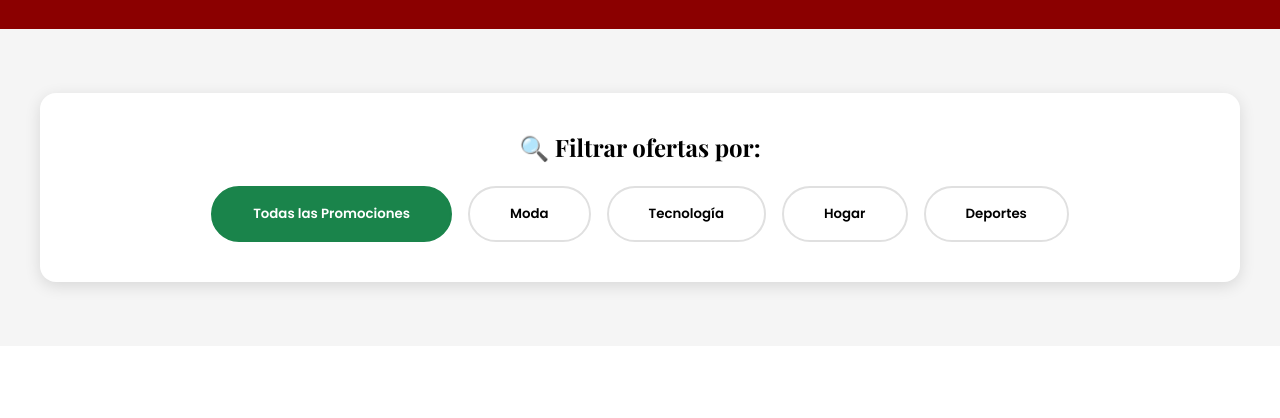
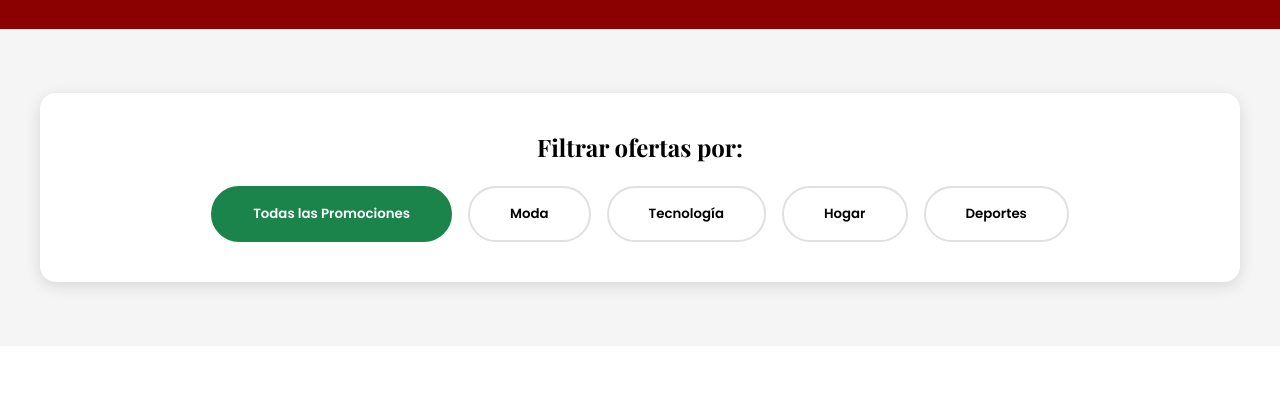
Before and after one commit to carorajcic/tp-integrador-galeria-uade, a plain HTML site: page ofertas.html in a window 1280 px wide. Shown: the part 192-610 px from the top of the page. Drawn offline with nearby package versions, Linux system fonts and the light colour scheme.

Commit message:
update ofertas

```diff
--- a/ofertas.html
+++ b/ofertas.html
@@ -52,7 +52,7 @@
         <section class="filtros-section">
             <div class="container">
                 <div class="filtros-container">
-                    <h3>🔍 Filtrar ofertas por:</h3>
+                    <h3>Filtrar ofertas por:</h3>
                     <div class="filtros-buttons">
                         <button class="filtro-btn active" onclick="filtrarOfertas('todas')">
                 Todas las Promociones
```
